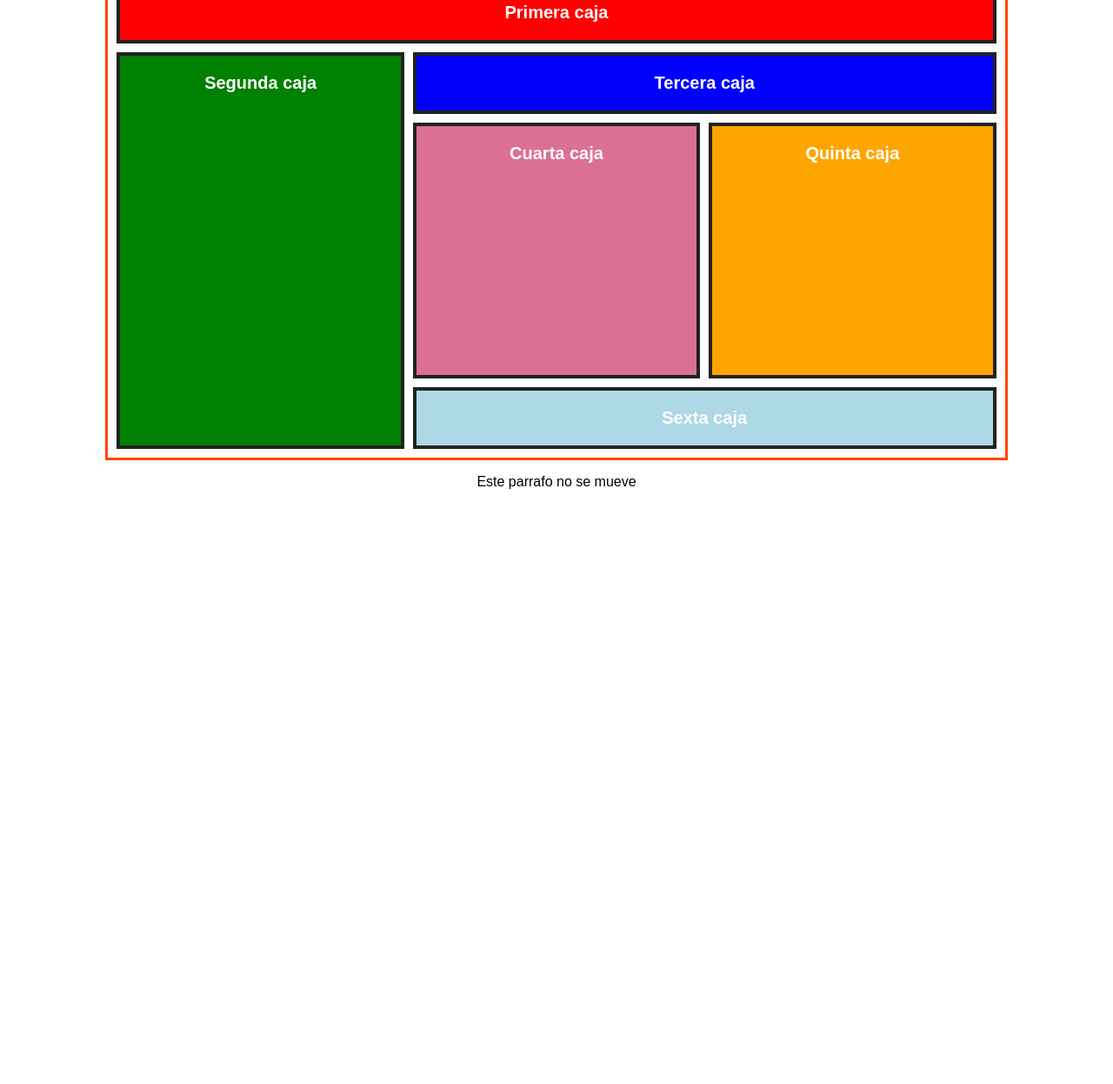
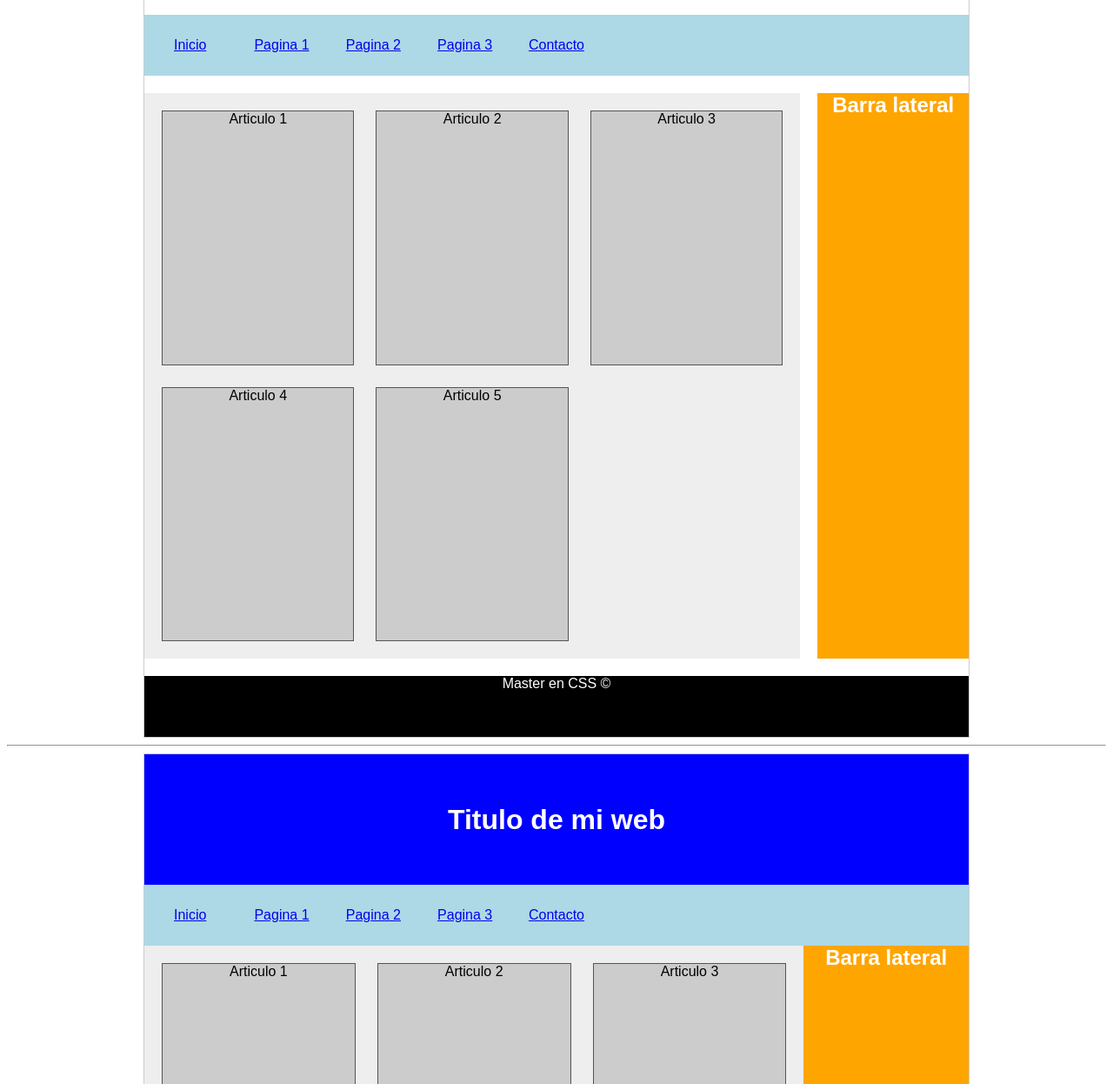
Before and after one commit to JuanBocca/aprendiendo-CSSGrid, a plain HTML site: page index.html in a window 1280 px wide. Shown: the part 162-1408 px from the top of the page at 87% size. Before the commit the page ends 800 px from the top, so only its background shows below. Drawn offline with Linux system fonts and the light colour scheme.

Commit message:
Add files via upload

```diff
--- a/index.html
+++ b/index.html
@@ -7,6 +7,120 @@
         <link rel="stylesheet" href="style.css">
     </head>
     <body>
+        <!-- CABECERA (arriba y ocupa 100%)
+                TITULO
+            MENU      (abajo de cabecera y ocupa 100%)
+            CONTENIDO (abajo de menu, al lado de lateral)
+            LATERAL   (abajo de menu y a la derecha de contenido)
+            FOOTER    (abajo y ocupa 100%)
+        -->
+        <div id="website-areas">
+            <header id="cabecera">
+                <h1>Web con areas</h1>
+            </header>
+
+            <nav id="menu">
+                <ul>
+                    <li>
+                        <a href="#">Inicio</a>
+                    </li>
+                    <li>
+                        <a href="#">Pagina 1</a>
+                    </li>
+                    <li>
+                        <a href="#">Pagina 2</a>
+                    </li>
+                    <li>
+                        <a href="#">Pagina 3</a>
+                    </li>
+                    <li>
+                        <a href="#">Contacto</a>
+                    </li>
+                </ul>
+            </nav>
+
+            <section id="contenido">
+                <article>
+                    Articulo 1
+                </article>
+                <article>
+                    Articulo 2
+                </article>
+                <article>
+                    Articulo 3
+                </article>
+                <article>
+                    Articulo 4
+                </article>
+                <article>
+                    Articulo 5
+                </article>
+            </section>
+
+            <aside id="lateral">
+                <h2>Barra lateral</h2>
+            </aside>
+
+            <footer id="pie-pagina">
+                Master en CSS &copy;
+            </footer>
+        </div>
+
+        <hr>
+
+        <div id="website">
+            <header id="cabecera">
+                <h1>Titulo de mi web</h1>
+            </header>
+
+            <nav id="menu">
+                <ul>
+                    <li>
+                        <a href="#">Inicio</a>
+                    </li>
+                    <li>
+                        <a href="#">Pagina 1</a>
+                    </li>
+                    <li>
+                        <a href="#">Pagina 2</a>
+                    </li>
+                    <li>
+                        <a href="#">Pagina 3</a>
+                    </li>
+                    <li>
+                        <a href="#">Contacto</a>
+                    </li>
+                </ul>
+            </nav>
+
+            <section id="contenido">
+                <article>
+                    Articulo 1
+                </article>
+                <article>
+                    Articulo 2
+                </article>
+                <article>
+                    Articulo 3
+                </article>
+                <article>
+                    Articulo 4
+                </article>
+                <article>
+                    Articulo 5
+                </article>
+            </section>
+
+            <aside id="lateral">
+                <h2>Barra lateral</h2>
+            </aside>
+
+            <footer id="pie-pagina">
+                Master en CSS &copy;
+            </footer>
+        </div>
+
+        <hr>
         <h1>Master en CSS</h1>
         <h2>Hoy aprendemos CSS Grid</h2>
 
--- a/style.css
+++ b/style.css
@@ -2,6 +2,144 @@ body {
     font-family: sans-serif;
     text-align: center;
 }
+/* EJERCICIO COMPLETO   CON AREAS */
+#website-areas {
+    display: grid;
+    grid-template-columns: repeat(5, 1fr);
+    grid-template-rows: 150px 70px 1fr 70px;
+    grid-template-areas:
+        "cabecera cabecera cabecera cabecera cabecera"
+        "menu menu menu menu menu"
+        "contenido contenido contenido contenido lateral"
+        "pie pie pie pie pie";
+    grid-gap: 20px;
+    width: 75%;
+    height: 1000px;
+    margin: 0px auto;
+    border: 1px solid #ccc;
+}
+#website-areas * {
+    margin: 0px;
+    padding: 0px;
+}
+#website-areas #cabecera {
+    grid-area: cabecera;
+    display: flex;
+    justify-content: center;
+    align-items: center;
+    background-color: blue;
+    color: white;
+}
+#website-areas #menu {
+    grid-area: menu;
+    background-color: lightblue;
+    color: black;
+    line-height: 70px;
+}
+#website-areas #menu ul {
+    display: grid;
+    grid-template-columns: repeat(9, 1fr);
+    list-style: none;
+}
+#website-areas #contenido {
+    grid-area: contenido;
+    display: grid;
+    grid-template-columns: repeat(3, 1fr);
+    grid-gap: 25px;
+    padding: 20px;
+    background-color: #eee;
+}
+#website-areas #contenido article {
+    background-color: #ccc;
+    border: 1px solid #555;
+}
+#website-areas #lateral {
+    grid-area: lateral;
+    background-color: orange;
+    color: white;
+}
+#website-areas #pie-pagina {
+    grid-area: pie;
+    background-color: black;
+    color: white;
+}
+
+
+
+
+
+
+
+/* EJERCICIO COMPLETO */
+#website {
+    display: grid;
+    grid-template-columns: repeat(5, 1fr);
+    grid-template-rows: 150px 70px 1fr 70px;
+
+    width: 75%;
+    height: 1000px;
+    margin: 0px auto;
+    border: 1px solid #ccc;
+}
+#website * {
+    margin: 0px;
+    padding: 0px;
+}
+#website #cabecera {
+    display: flex;
+    justify-content: center;
+    align-items: center;
+    grid-column: 1 / 6;
+    background-color: blue;
+    color: white;
+}
+#website #menu {
+    grid-column: 1 / 6;
+    background-color: lightblue;
+    color: black;
+    line-height: 70px;
+}
+#website #menu ul {
+    display: grid;
+    grid-template-columns: repeat(9, 1fr);
+    list-style: none;
+}
+#website #contenido {
+    grid-column: 1 / 5;
+    display: grid;
+    grid-template-columns: repeat(3, 1fr);
+    grid-gap: 25px;
+    padding: 20px;
+    background-color: #eee;
+}
+#website #contenido article {
+    background-color: #ccc;
+    border: 1px solid #555;
+}
+#website #lateral {
+    grid-column: 5 / 6;
+    background-color: orange;
+    color: white;
+}
+#website #pie-pagina {
+    grid-column: 1 / 6;
+    background-color: black;
+    color: white;
+}
+
+
+
+
+
+
+
+
+
+
+
+
+
+/* ---------------------------------------------------------- */
 .layout {
     width: 80%;
     margin: 0px auto;
```
